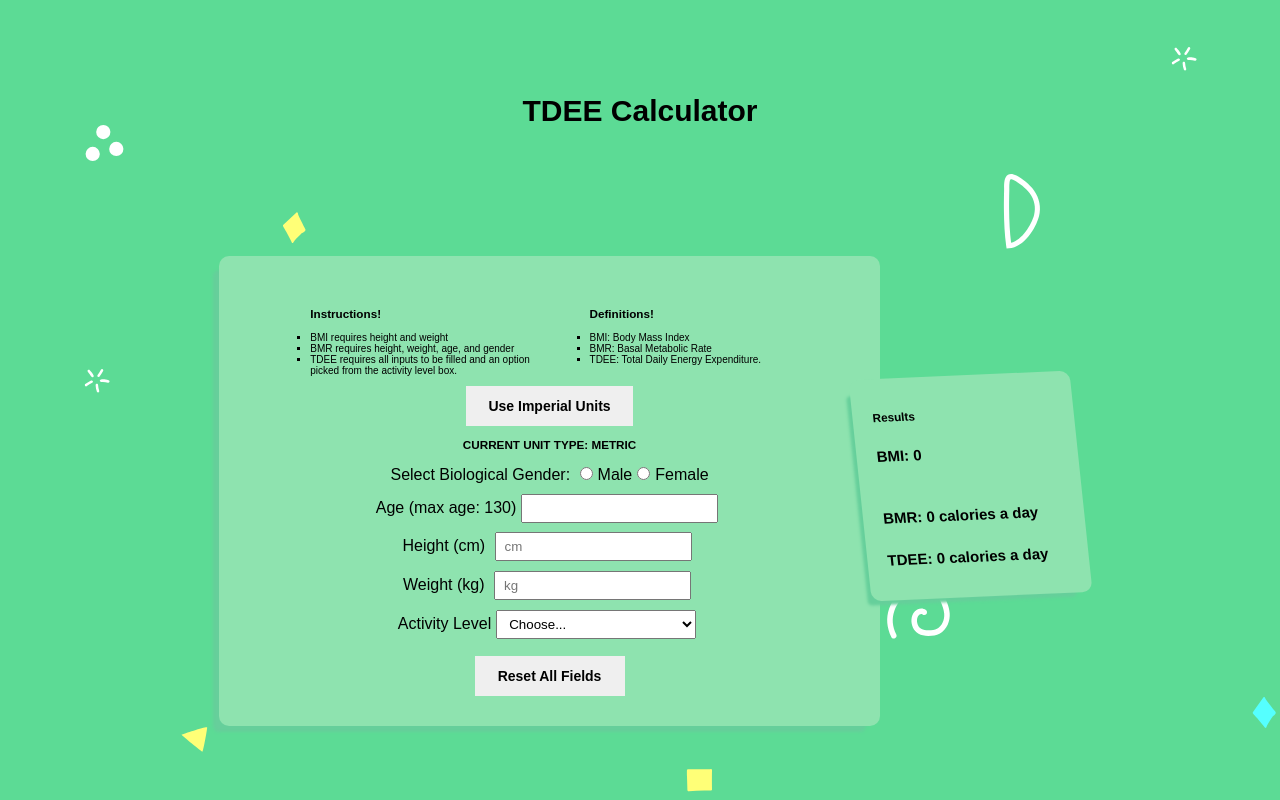
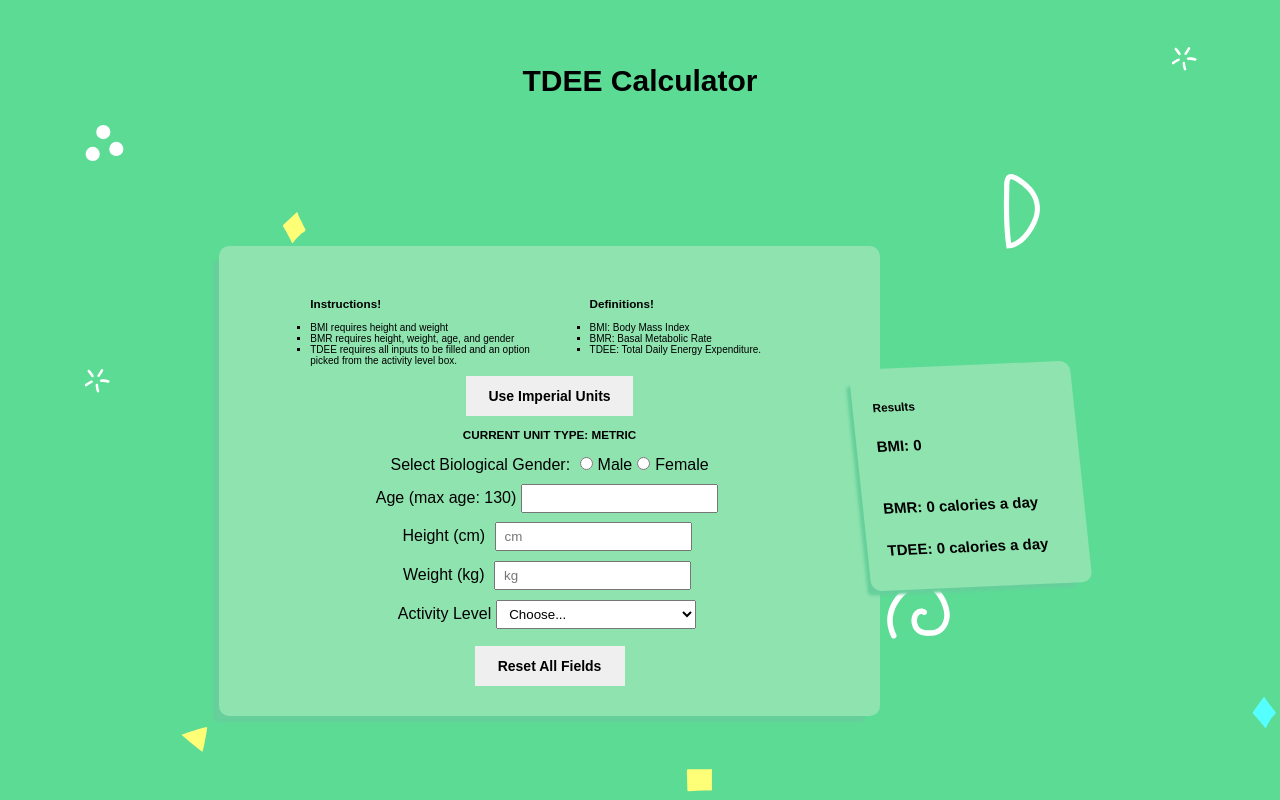
Before and after one commit to nevtay/jumpstartProject_1, a React (Create React App) app: page / in a window 1280 px wide. Built offline with nearby package versions, Linux system fonts and the light colour scheme; a web font is replaced by a local one.

Commit message:
removed css properties

```diff
--- a/src/components/Header.css
+++ b/src/components/Header.css
@@ -1,9 +1,6 @@
 .tdee-header {
-    display: flex;
-    justify-content: flex-end;
-    flex-flow: column wrap;
     width: 100vw;
-    margin-top: 5vh;
+    margin: auto;
 }
 
 .tdee-header__title {
```
